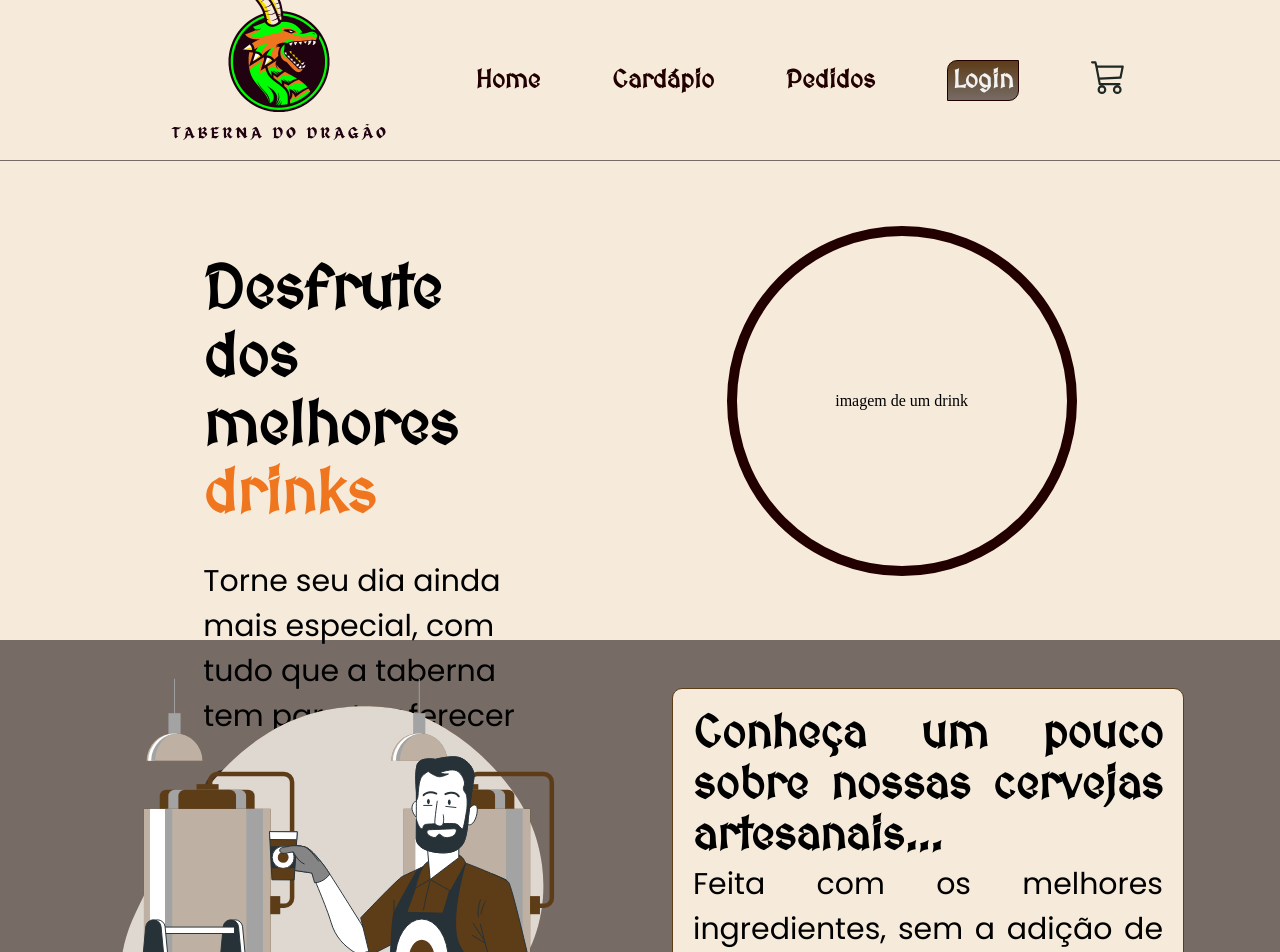
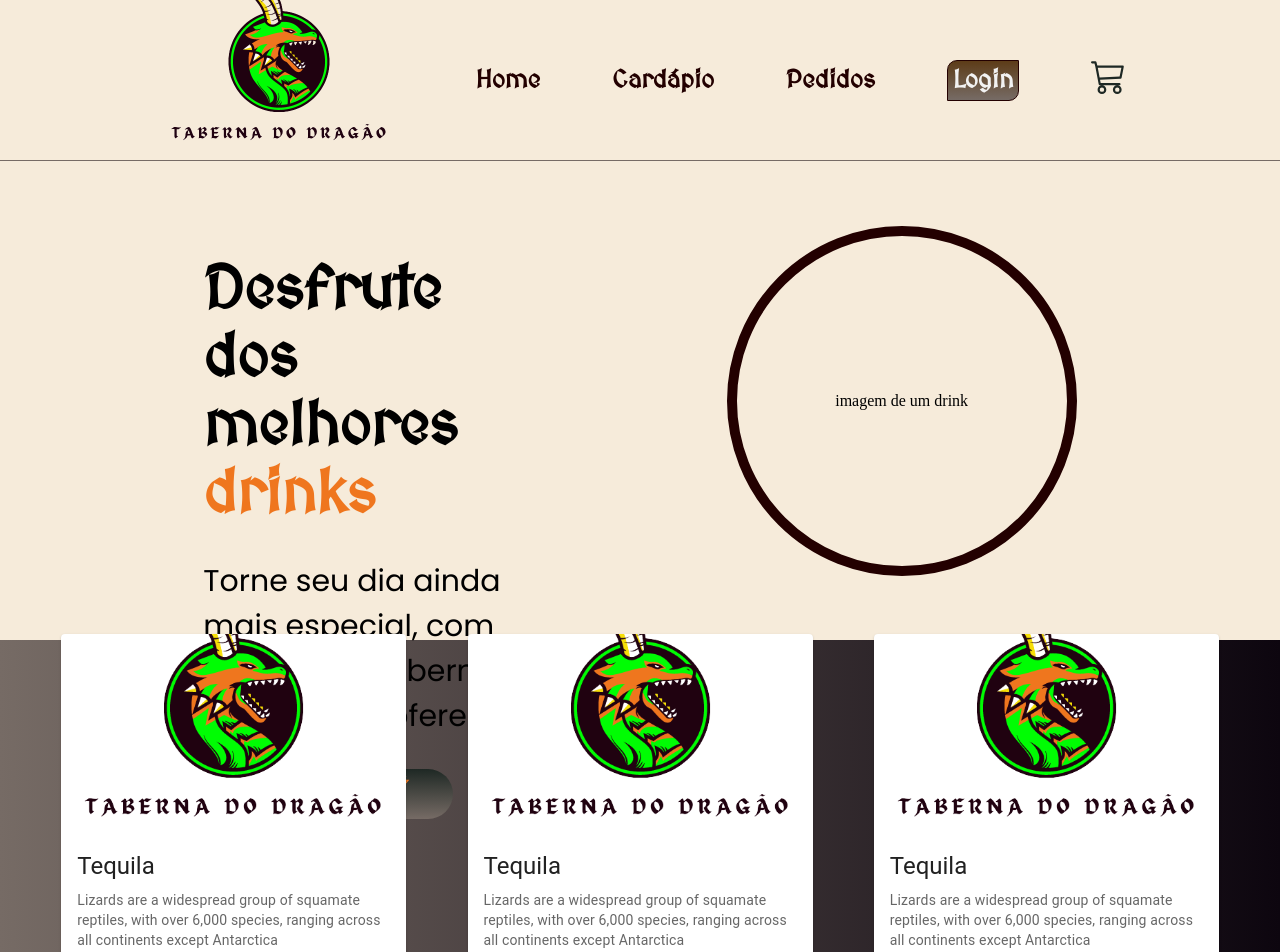
Before and after one commit to danbaziewicz/taberna-do-dragao, a React (Vite) app: page / in a window 1280 px wide. Shown: the top 952 px of the page. Built offline with nearby package versions, Linux system fonts and the light colour scheme.

Commit message:
feat: novo component de card do material ui style: estilização dos cards

```diff
--- /dev/null
+++ b/src/components/common/Card/Card.jsx
@@ -0,0 +1,31 @@
+import * as React from 'react';
+import Card from '@mui/material/Card';
+import CardContent from '@mui/material/CardContent';
+import CardMedia from '@mui/material/CardMedia';
+import Typography from '@mui/material/Typography';
+import { CardActionArea } from '@mui/material';
+import logo from '../../../assets/images/logoSemBackground.png'
+
+export default function ActionAreaCard() {
+  return (
+    <Card sx={{ maxWidth: 345 }}>
+      <CardActionArea>
+        <CardMedia
+          component="img"
+          height="200"
+          image={logo}
+          alt="green iguana"
+        />
+        <CardContent>
+          <Typography gutterBottom variant="h5" component="div">
+            Tequila
+          </Typography>
+          <Typography variant="body2" color="text.secondary">
+            Lizards are a widespread group of squamate reptiles, with over 6,000
+            species, ranging across all continents except Antarctica
+          </Typography>
+        </CardContent>
+      </CardActionArea>
+    </Card>
+  );
+}
--- a/src/pages/Home/Home.jsx
+++ b/src/pages/Home/Home.jsx
@@ -3,6 +3,7 @@ import Button from "../../components/common/Button/Button";
 import S from "./Home.module.css";
 import craftbeer from "../../assets/images/craftbeer.svg";
 import { GiMartini, GiWaterDrop, GiBeerBottle, GiHops, GiWheat, GiGrain} from "react-icons/gi";
+import ActionAreaCard from "../../components/common/Card/Card";
 
 const Home = () => {
   return (
@@ -28,6 +29,11 @@ const Home = () => {
           <p>imagem de um drink</p>
         </div>
       </section>
+      <section className={S.sectionCards}>
+        <ActionAreaCard/>
+        <ActionAreaCard/>
+        <ActionAreaCard/>
+      </section>
       <section className={S.conteudo2}>
         <img src={craftbeer} />
         <div className={S.descBeer}>
--- a/src/pages/Home/Home.module.css
+++ b/src/pages/Home/Home.module.css
@@ -65,6 +65,14 @@
     align-items: center;
 }
 
+.sectionCards {
+    height: 40vh;
+    display: flex;
+    flex-direction: row;
+    justify-content: space-evenly;
+    align-items: center;
+}
+
 .conteudo2 {
     height: 60vh;
     display: flex;
```
